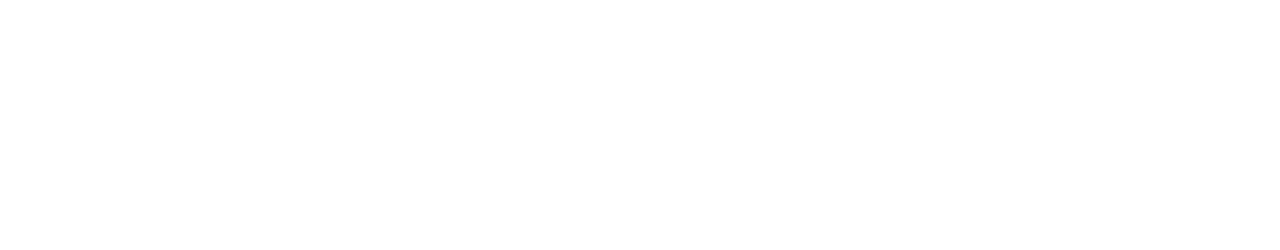
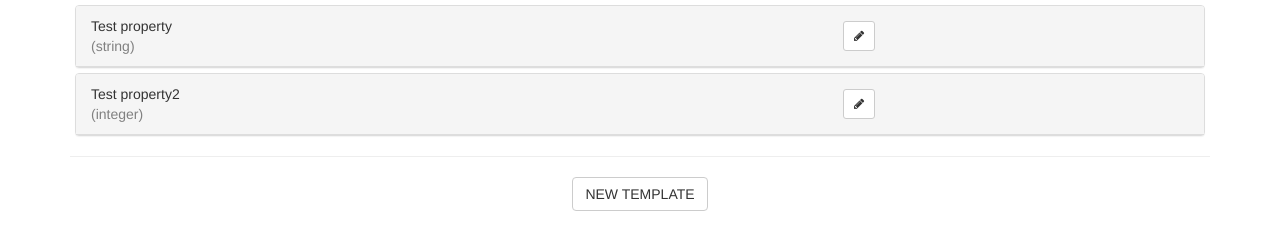
Before and after one commit to SHiLLySiT/Nodelayer, an Electron app: page src/windows/template-editor/template-editor.html in a window 1280 px wide. Drawn offline with Linux system fonts and the light colour scheme; no server answers.

Commit message:
working on template editor ui

```diff
--- a/main.js
+++ b/main.js
@@ -24,7 +24,7 @@ function init () {
             height:600,
         },
         null,
-        true
+        false
     );
 
     createWindow(
@@ -59,7 +59,7 @@ function init () {
             maximizable: false,
         },
         null,
-        true
+        false
     );
 
     createWindow(
@@ -77,7 +77,7 @@ function init () {
             maximizable: false,
         },
         null,
-        true
+        false
     );
 }
 
--- /dev/null
+++ b/src/css/main.css
@@ -0,0 +1,5 @@
+.center-vertical {
+    display: flex;
+    justify-content: center;
+    align-items: center;
+}
--- a/src/render-process/template-editor/template-editor.js
+++ b/src/render-process/template-editor/template-editor.js
@@ -0,0 +1,11 @@
+'use strict';
+
+const ipc = require('electron').ipcRenderer;
+const $ = require('jQuery');
+
+let templateList = $('#template-list');
+$('#newTemplate').click(createTemplate);
+
+function createTemplate() {
+
+}
--- a/src/windows/template-editor/template-editor.html
+++ b/src/windows/template-editor/template-editor.html
@@ -5,9 +5,51 @@
       <title>Template Editor</title>
       <link href="../../css/font-awesome.min.css" rel="stylesheet" type="text/css"/>
       <link href="../../css/bootstrap.min.css" rel="stylesheet" type="text/css"/>
+      <link href="../../css/main.css" rel="stylesheet" type="text/css"/>
   </head>
   <body>
       <div class="container">
+          <div id="template-list">
+              <div class="panel panel-default" style="margin:5px;">
+                  <div class="panel-heading">
+                      <div class="row center-vertical">
+                          <div class="col-xs-8">
+                              <div>Test property</div>
+                              <div style="color:gray;">(string)</div>
+                          </div>
+                          <div class="col-xs-4">
+                              <button class="btn btn-default btn-sm" type="submit">
+                                  <i class="fa fa-pencil" aria-hidden="true"></i>
+                              </button>
+                          </div>
+                      </div>
+                  </div>
+              </div>
+
+              <div class="panel panel-default" style="margin:5px;">
+                  <div class="panel-heading">
+                      <div class="row center-vertical">
+                          <div class="col-xs-8">
+                              <div>Test property2</div>
+                              <div style="color:gray;">(integer)</div>
+                          </div>
+                          <div class="col-xs-4">
+                              <button class="btn btn-default btn-sm" type="submit">
+                                  <i class="fa fa-pencil" aria-hidden="true"></i>
+                              </button>
+                          </div>
+                    </div>
+                  </div>
+              </div>
+          </div>
+          <hr>
+          <div class="row">
+              <div class="text-center col-xs-12">
+                  <button type="button" id="newTemplate" class="btn btn-default">
+                      NEW TEMPLATE
+                  </button>
+              </div>
+          </div>
       </div>
   </body>
   <script src="../../render-process/template-editor/template-editor.js"></script>
```
